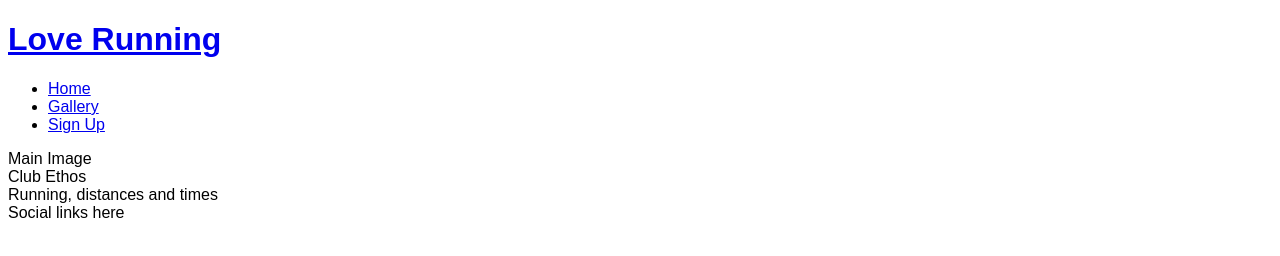
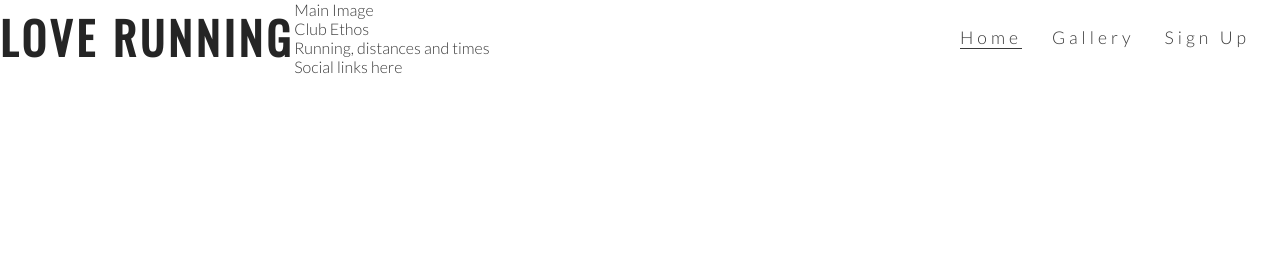
Before and after one commit to kelllyy101/love-running, a plain HTML site: page index.html in a window 1280 px wide. Drawn offline with nearby package versions, Linux system fonts and the light colour scheme.

Commit message:
navigation links

```diff
--- a/assets/css/style.css
+++ b/assets/css/style.css
@@ -1,3 +1,54 @@
+@import url('https://fonts.googleapis.com/css2?family=Lato:wght@300&family=Oswald&display=swap');
+
+* {
+    margin: 0;
+    padding: 0;
+    border: none;
+}
+
 body {
-    font-family: Arial;
+    font-family: Lato, sans-serif;
+    font-weight: 300;
+    color: #3a3a3a;
 }
+
+h1,
+h2 {
+    font-family: Oswald, sans-serif;
+    text-transform: uppercase;
+    letter-spacing: 4px;
+    color: #252525;
+}
+
+#logo {
+    float: left;
+    font-size: 280%;
+}
+
+/* navigation links */
+
+#menu {
+    font-size: 110%;
+    letter-spacing: 4px;
+}
+#menu, #logo{
+    line-height: 75px;
+}
+#menu li {
+    float: right;
+    margin-right: 30px;
+    list-style-type: none;
+}
+
+#menu a {
+    text-decoration: none;
+    color: inherit;
+}
+
+#menu a:hover {
+    border-bottom: 1px solid #3a3a3a;
+}
+
+.active {
+    border-bottom: 1px solid #3a3a3a;
+}
--- a/index.html
+++ b/index.html
@@ -14,18 +14,18 @@
 <body>
     <header>
         <a href="index.html">
-                <h1>Love Running</h1>
+            <h1 id="logo">Love Running</h1>
         </a>
         <nav>
-                <ul>
+            <ul id="menu">
                 <li>
-                        <a href="index.html">Home</a>
+                    <a href="#">Sign Up</a>
                 </li>
                 <li>
                     <a href="#">Gallery</a>
                 </li>
                 <li>
-                        <a href="#">Sign Up</a>
+                    <a href="index.html" class="active">Home</a>
                 </li>
             </ul>
         </nav>
```
Lines whose indentation alone changed are shown as unchanged.
